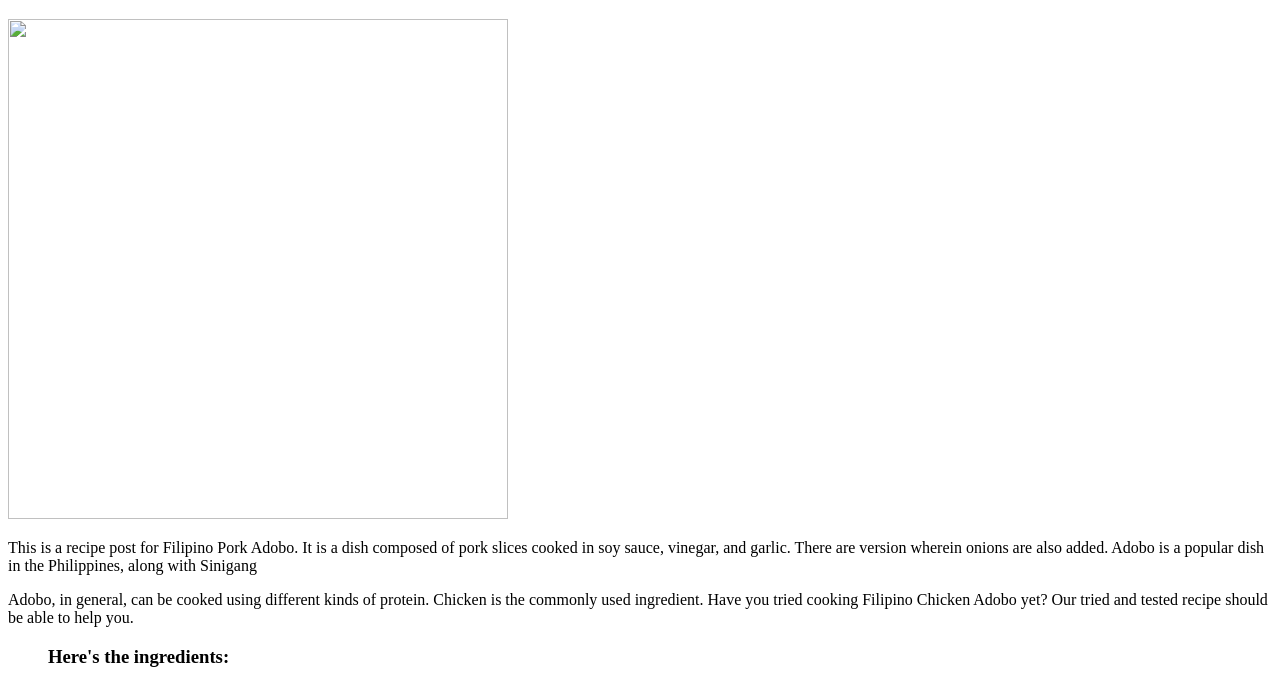
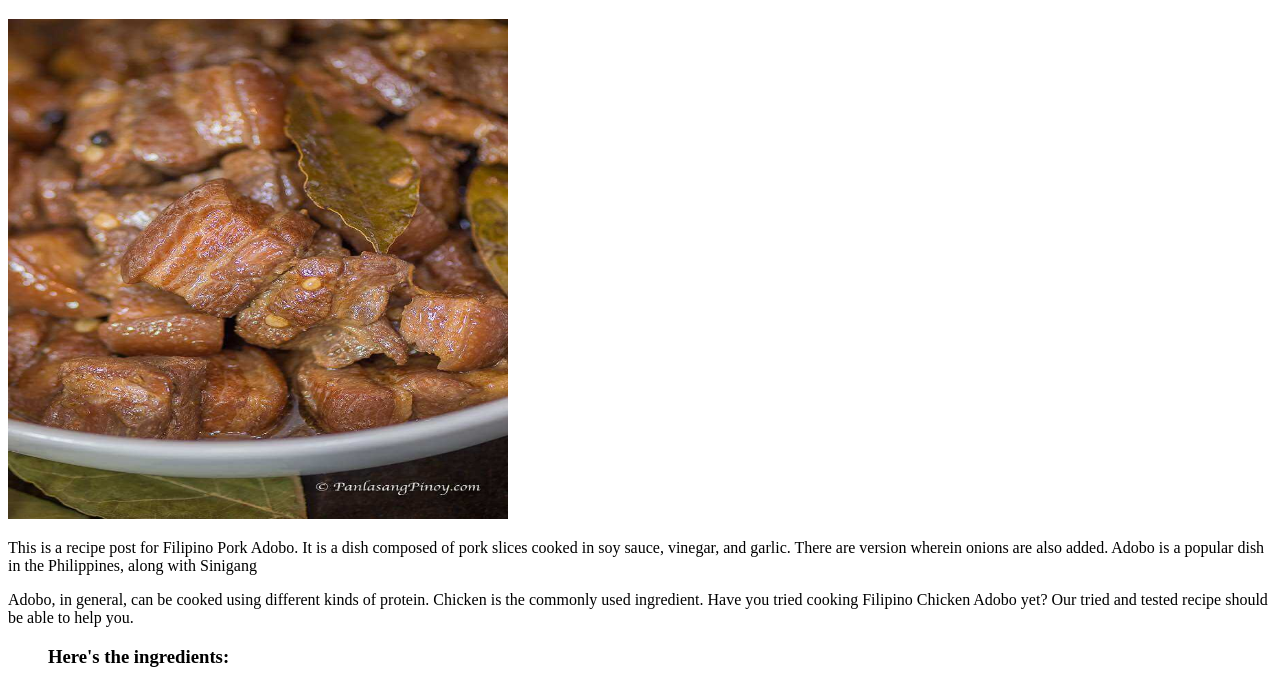
Before and after one commit to RawmanGit/odin-recipes, a plain HTML site: page recipes/adobo.html in a window 1280 px wide. Shown: the part 61-744 px from the top of the page. Drawn offline with Linux system fonts and the light colour scheme.

Commit message:
Fixed image src directory "../"

```diff
--- a/recipes/adobo.html
+++ b/recipes/adobo.html
@@ -7,7 +7,7 @@
 </head>
 <body>
   <h1>Philippine Pork Adobo</h1>
-  <img src="./images/adobo.jpg" alt="" style="width: 500px; height: 500px">
+  <img src="../images/adobo.jpg" alt="" style="width: 500px; height: 500px">
   <p>This is a recipe post for Filipino Pork Adobo. It is a dish composed of pork slices cooked in soy sauce, vinegar, and garlic. There are version wherein onions are also added. Adobo is a popular dish in the Philippines, along with Sinigang</p>
   <p>Adobo, in general, can be cooked using different kinds of protein. Chicken is the commonly used ingredient. Have you tried cooking Filipino Chicken Adobo yet? Our tried and tested recipe should be able to help you.</p>
 
```
Also changed, not shown: recipes/sinigang.html (+1 -1 lines).
